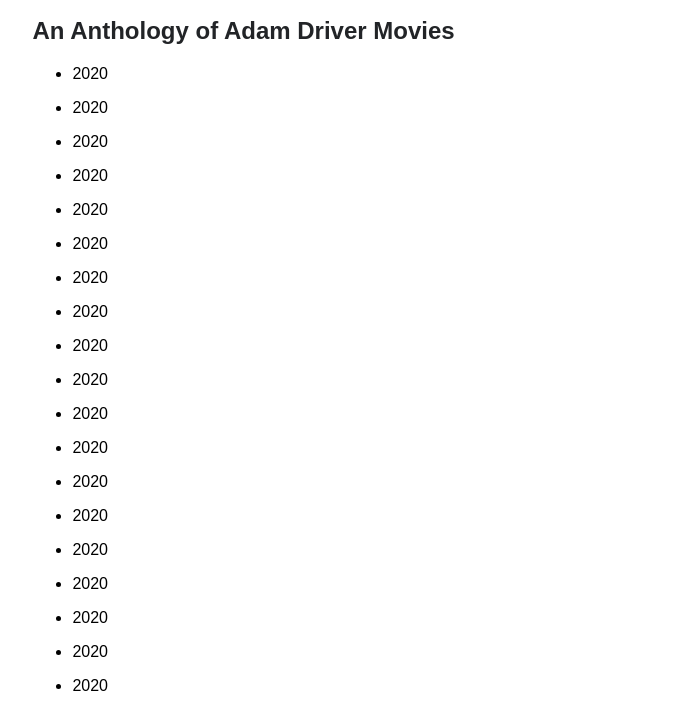
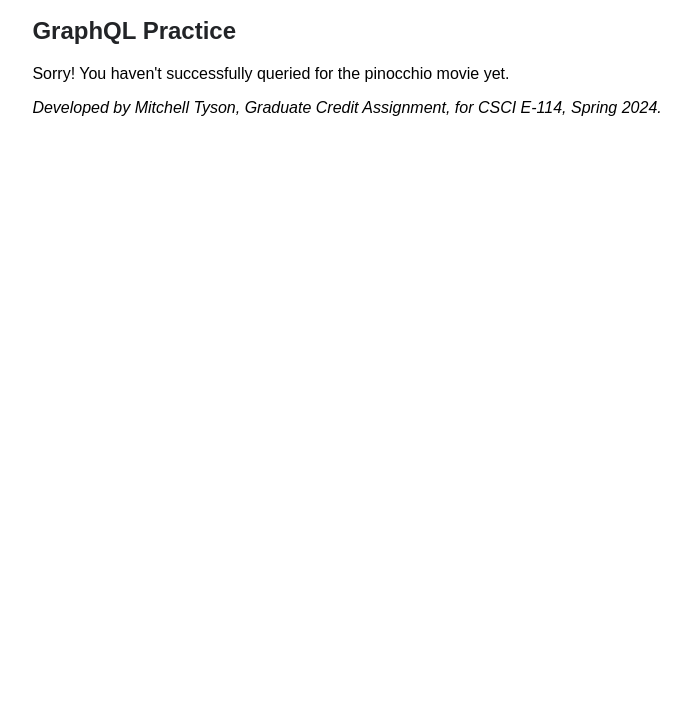
Before and after one commit to mrtyson93/cscie114gradcredit, a Gatsby site: page / in a window 1280 px wide. Shown: the part 376-1084 px from the top of the page, without its empty margins (102-790 px from the left). After the commit the page ends 808 px from the top, so only its background shows below. Built offline with nearby package versions, Linux system fonts and the light colour scheme; Gatsby itself is replaced by a stand-in of ours.

Commit message:
finished writing problem

```diff
--- a/src/pages/index.js
+++ b/src/pages/index.js
@@ -3,21 +3,24 @@
 import { graphql } from 'gatsby';
 
 
+const pinocchio = "Pinocchio"
 
 const IndexPage = ({ data }) => {
   const movies = data.allMoviesJson.nodes;
-  console.log("yeehaw" + movies)
   return (
-    <Layout pageTitle="An Anthology of Adam Driver Movies">
+    <Layout pageTitle="GraphQL Practice">
     <div>
-      <ul>
-        {movies.map((movie) => {
-            return (
-                <li key={movie.title}>
-                    <p>{movie.year}</p>
-                </li>)
-        })}
-      </ul>
+      {movies?.length === 1 && movies[0].title === pinocchio &&
+        <div>
+          <p>Congratulations! You successfully queried and filtered specifically for the movie {pinocchio} in GraphQL!</p>
+        </div>
+      }
+
+      {(movies?.length !== 1 || movies[0].title !== pinocchio) &&
+        <div>
+          <p>Sorry! You haven't successfully queried for the pinocchio movie yet.</p>
+        </div>
+      }
     </div>
   </Layout>
   )
@@ -26,10 +29,11 @@
 export const query = graphql`
     query MoviesPageQuery {
         allMoviesJson {
-            nodes {
-                title
-                year
+          edges {
+            node {
+              id
             }
+          }
         }
     }
 `
```
Also changed, not shown: README.md.
